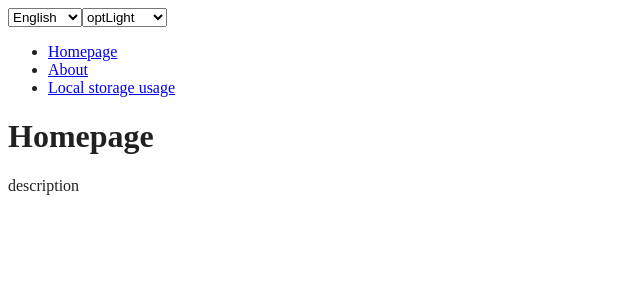
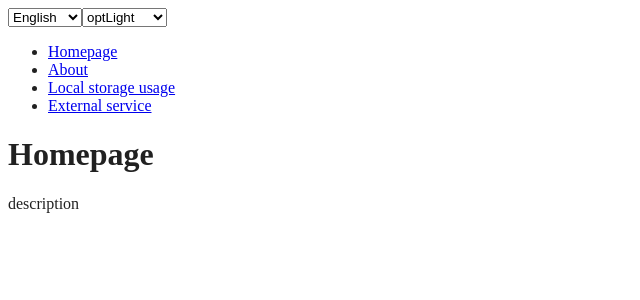
Before and after one commit to FranckBigand/nuxt-github-pages-poc, a Nuxt app: page / in a window 1280 px wide. Shown: the top 300 px of the page, without its empty margins (0-640 px from the left). Built offline with nearby package versions, Linux system fonts and the light colour scheme.

Commit message:
Add page externalService

```diff
--- a/components/RouteLinks.vue
+++ b/components/RouteLinks.vue
@@ -12,6 +12,9 @@
           {{ $t("localStorageUsage") }}
         </NuxtLink>
       </li>
+      <li>
+        <NuxtLink to="/externalService">{{ $t("externalService") }}</NuxtLink>
+      </li>
     </ul>
   </nav>
 </template>
--- a/i18n.config.ts
+++ b/i18n.config.ts
@@ -6,11 +6,13 @@ export default defineI18nConfig(() => ({
       homepage: "Homepage",
       about: "About",
       localStorageUsage: "Local storage usage",
+      externalService: "External service",
     },
     fr: {
       homepage: "Page d'accueil",
       about: "A propos",
       localStorageUsage: "Utilisation du local storage",
+      externalService: "Service externe",
     },
   },
 }));
--- /dev/null
+++ b/pages/externalService.vue
@@ -0,0 +1,48 @@
+<template>
+  <h1>{{ tGlobal("externalService") }}</h1>
+  <i18n-t keypath="description" tag="p">
+    <a :href="apiUrl" target="_blank">JSONPlaceholder</a>
+    <a :href="requestUrl" target="_blank">{{ requestUrl }}</a>
+  </i18n-t>
+  <p v-if="isFetching">{{ $t("loading") }}</p>
+  <pre v-else>{{ todo }}</pre>
+</template>
+
+<script lang="ts" setup>
+import { useFetch } from "@vueuse/core";
+
+useI18n({ useScope: "local" });
+const { t: tGlobal } = useI18n({ useScope: "global" });
+
+useHeadSafe({
+  title: () => tGlobal("externalService"),
+});
+
+const apiUrl = "https://jsonplaceholder.typicode.com";
+const requestUrl = `${apiUrl}/todos/1`;
+
+type Todo = {
+  id: number;
+  userId: number;
+  title: string;
+  completed: boolean;
+};
+
+const { isFetching, data: todo } = useFetch<Todo>(requestUrl);
+</script>
+
+<i18n lang="yaml">
+en:
+  title: External service
+  description: >-
+    This page calls the {0} public API, then displays the response.
+    URL used for the example is: {1}
+  loading: Loading…
+
+fr:
+  title: Service externe
+  description: >-
+    Cette page appelle l'API publique {0}, puis affiche la réponse.
+    L'URL utilisée pour l'exemple est : {1}
+  loading: Chargement…
+</i18n>
```
